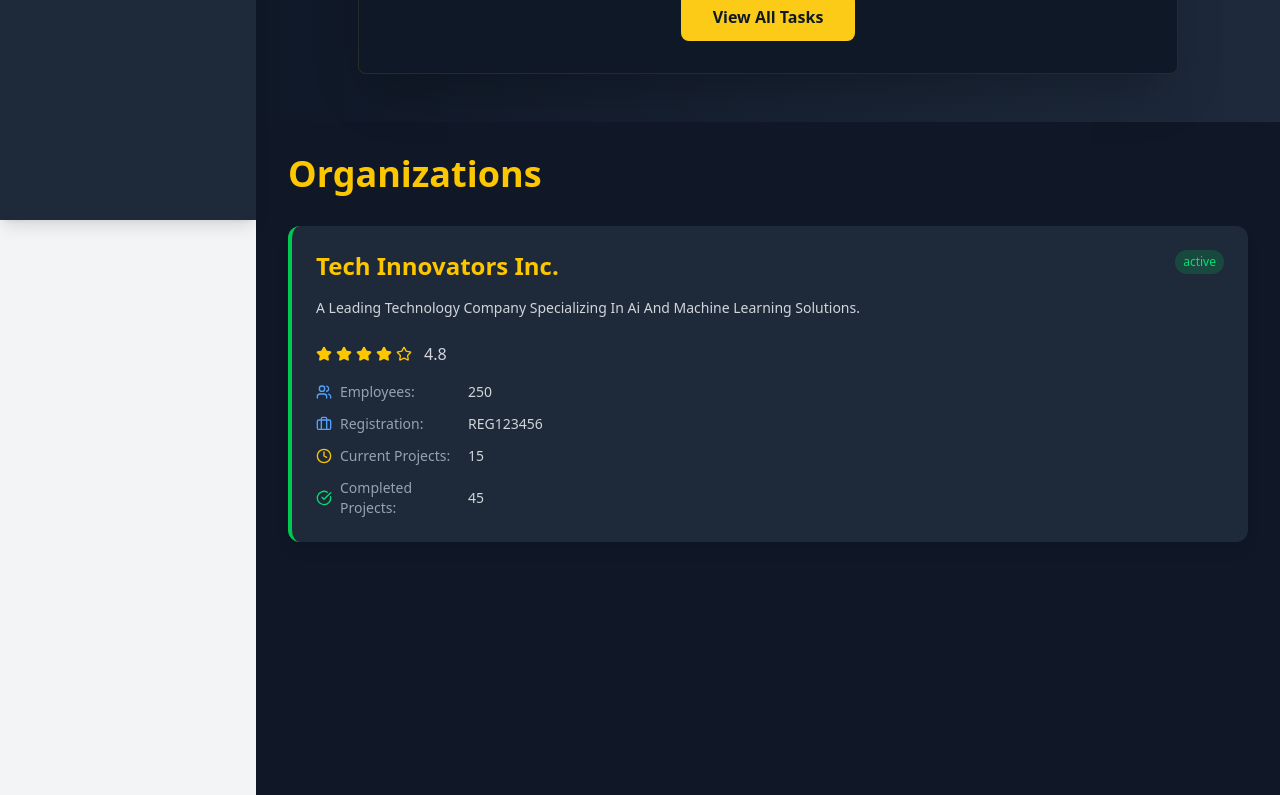
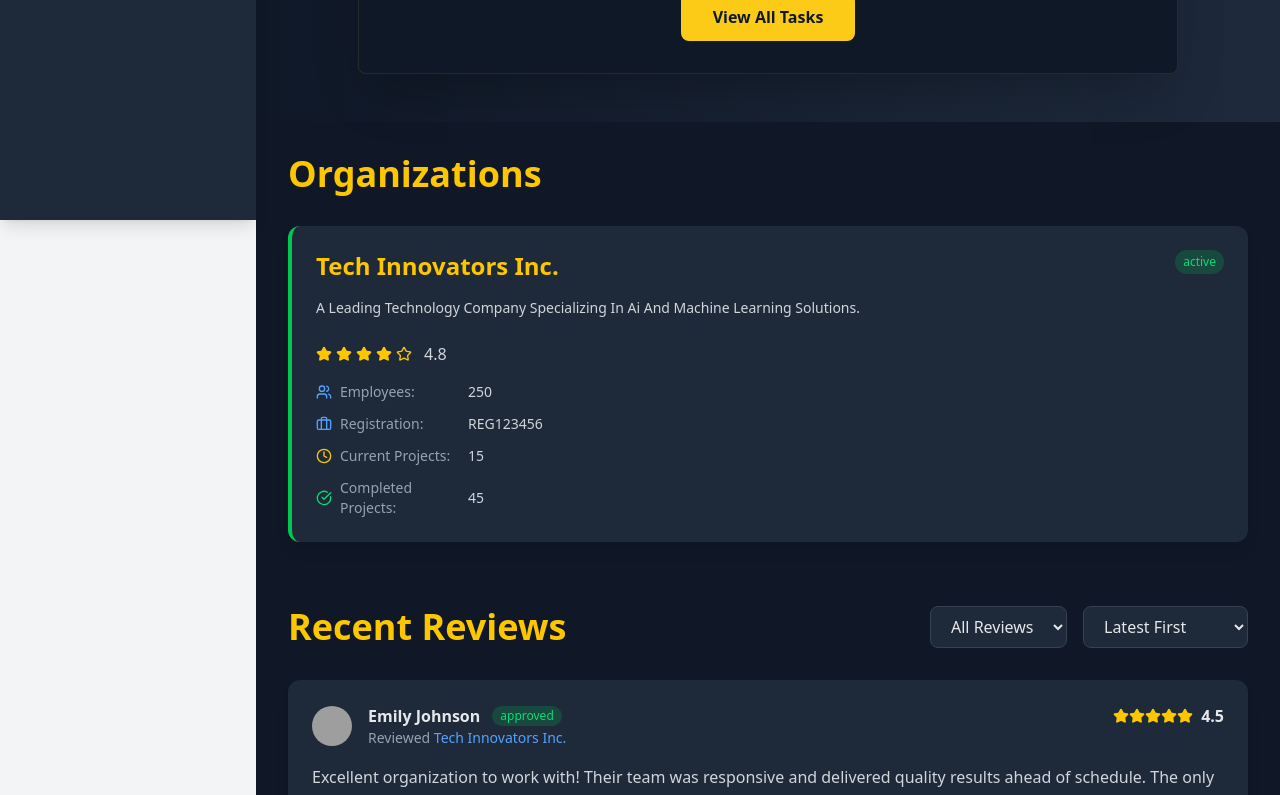
Before and after one commit to AngadSudan/work-hive, a React (Vite) app: page /home in a window 1280 px wide. Shown: the part 580-1375 px from the top of the page. Built offline with nearby package versions, Linux system fonts and the light colour scheme; grey boxes are pictures that could not be loaded.

Commit message:
improved ui

```diff
--- a/src/components/Home/Organization.jsx
+++ b/src/components/Home/Organization.jsx
@@ -18,7 +18,7 @@ function Organization() {
   ]);
 
   return (
-    <div className="p-8 bg-gray-900 min-h-screen">
+    <div className="p-8 bg-gray-900">
       <div className="max-w-7xl mx-auto">
         <div className="flex justify-between items-center mb-8">
           <h1 className="text-yellow-400 text-4xl font-bold">Organizations</h1>
```
